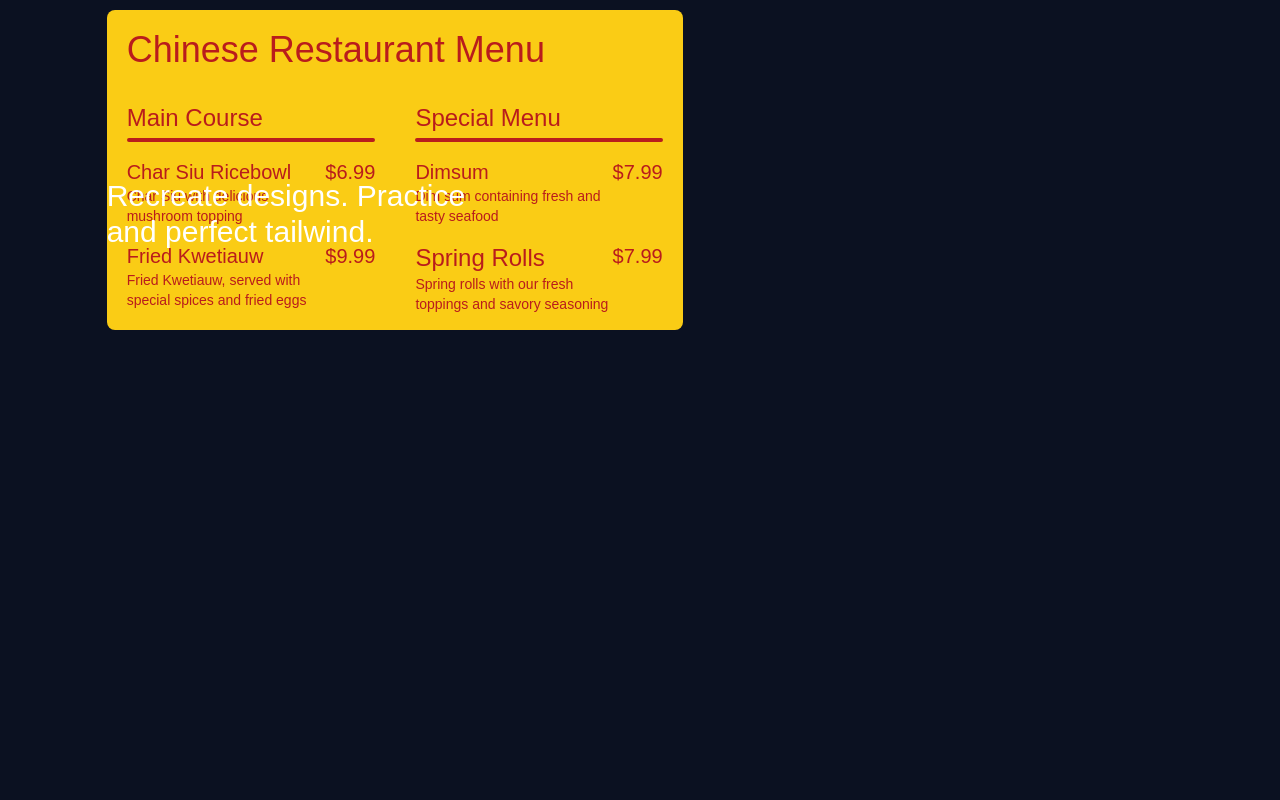
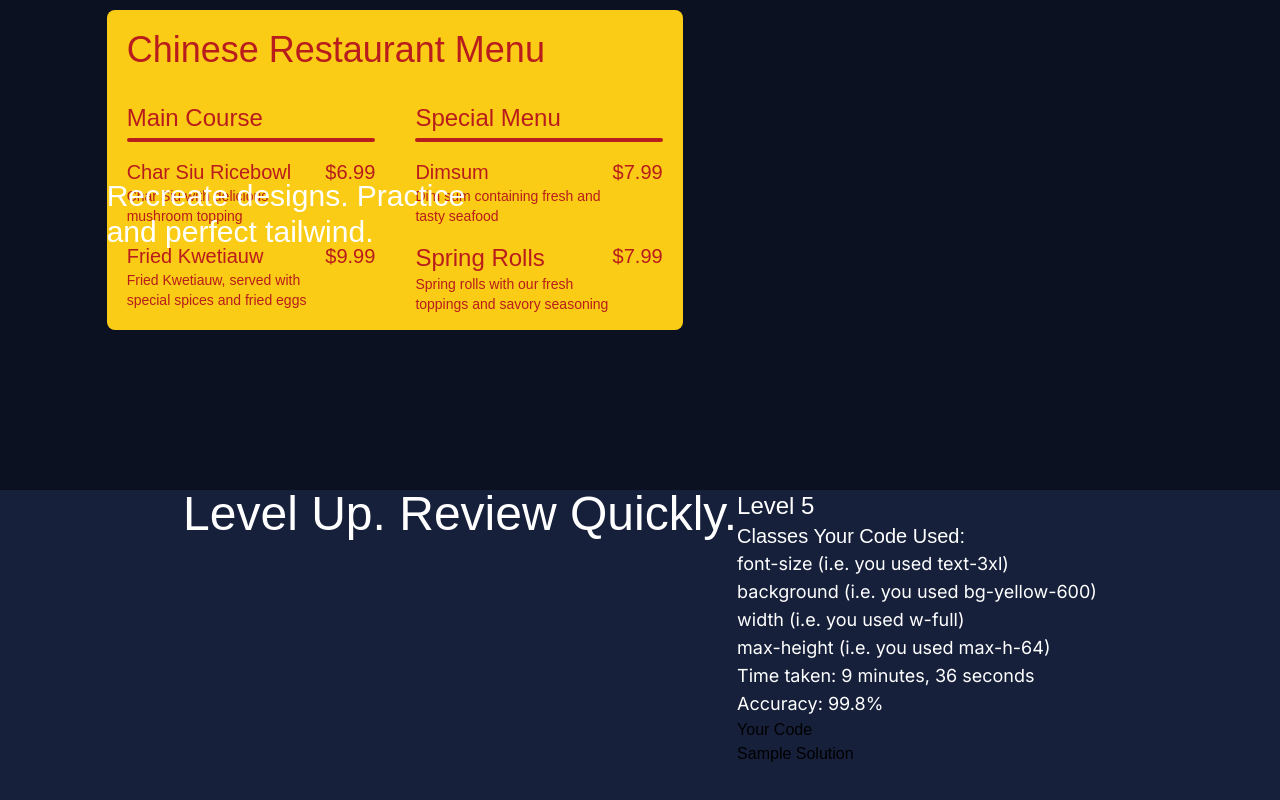
Before and after one commit to Larry-Larriee/next-llama, a Next.js app in the folder my-app/: page / in a window 1280 px wide. Shown: the part 934-1734 px from the top of the page. Before the commit the page ends 1264 px from the top, so only its background shows below. Built offline with nearby package versions, Linux system fonts and the light colour scheme.

Commit message:
HTML of level up section (part 1)
Commit is part 1 because I have yet to finish the tailwind CSS

```diff
--- a/my-app/src/app/page.js
+++ b/my-app/src/app/page.js
@@ -106,14 +106,53 @@ export default function page() {
           Recreate designs. Practice and perfect tailwind.
         </p>
       </div>
-      {/*
-      <div className="primary-color-3 h-96 w-full">
-        <p>Level Up. Review Quickly.</p>
+
+      <div className="primary-color-3 flex h-96 w-full justify-center">
+        <p className="text-5xl text-white">Level Up. Review Quickly.</p>
 
         <section>
-          <p>Level 5</p>
+          <p className="text-2xl text-white">Level 5</p>
+
+          <div>
+            <section>
+              <p className="text-xl text-white">Classes Your Code Used:</p>
+
+              <div>
+                <ul>
+                  <li className="text-lg text-white">
+                    font-size (i.e. you used text-3xl)
+                  </li>
+                  <li className="text-lg text-white">
+                    background (i.e. you used bg-yellow-600)
+                  </li>
+                  <li className="text-lg text-white">
+                    width (i.e. you used w-full)
+                  </li>
+                  <li className="text-lg text-white">
+                    max-height (i.e. you used max-h-64)
+                  </li>
+                </ul>
+              </div>
+            </section>
+
+            <section>
+              <div>
+                <ul>
+                  <li className="text-lg text-white">
+                    Time taken: 9 minutes, 36 seconds
+                  </li>
+                  <li className="text-lg text-white">Accuracy: 99.8%</li>
+                </ul>
+              </div>
+
+              <div>
+                <p>Your Code</p>
+                <p>Sample Solution</p>
+              </div>
+            </section>
+          </div>
         </section>
-      </div> */}
+      </div>
     </div>
   );
 }
```
